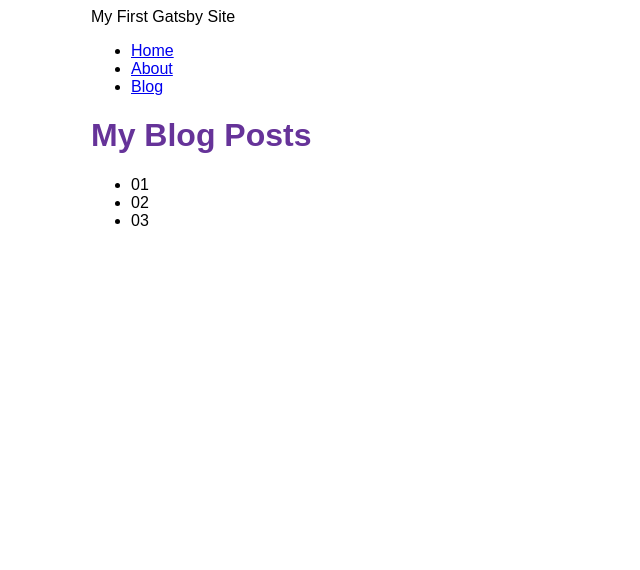
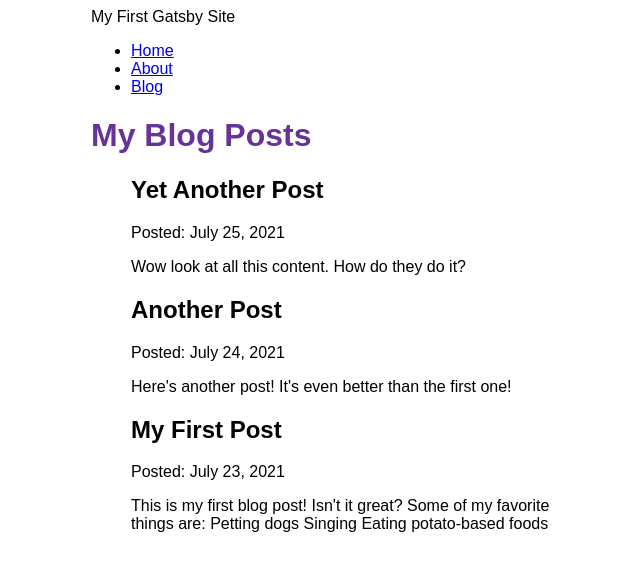
Before and after one commit to piotr-ratajczak-pc/my-first-gatsby-site, a Gatsby site: page /blog in a window 1280 px wide. Shown: the whole page, without its empty margins (299-939 px from the left). Built offline with nearby package versions, Linux system fonts and the light colour scheme; Gatsby itself is replaced by a stand-in of ours.

Commit message:
tut part 5

```diff
--- a/blog/01.mdx
+++ b/blog/01.mdx
@@ -0,0 +1,13 @@
+---
+title: "My First Post"
+date: "2021-07-23"
+slug: "my-first-post"
+---
+
+This is my first blog post! Isn't it *great*?
+
+Some of my **favorite** things are:
+
+* Petting dogs
+* Singing
+* Eating potato-based foods
--- a/blog/02.mdx
+++ b/blog/02.mdx
@@ -0,0 +1,7 @@
+---
+title: "Another Post"
+date: "2021-07-24"
+slug: "another-post"
+---
+
+Here's another post! It's even better than the first one!
--- a/blog/03.mdx
+++ b/blog/03.mdx
@@ -0,0 +1,7 @@
+---
+title: "Yet Another Post"
+date: "2021-07-25"
+slug: "yet-another-post"
+---
+
+Wow look at all this content. How do they do it?
--- a/gatsby-config.js
+++ b/gatsby-config.js
@@ -15,5 +15,6 @@ module.exports = {
         path: `${__dirname}/blog`,
       }
     },
+    "gatsby-plugin-mdx",
   ],
 }
--- a/package.json
+++ b/package.json
@@ -15,8 +15,10 @@
     "clean": "gatsby clean"
   },
   "dependencies": {
+    "@mdx-js/react": "^2.2.1",
     "gatsby": "^5.5.0",
     "gatsby-plugin-image": "^3.5.0",
+    "gatsby-plugin-mdx": "^5.5.0",
     "gatsby-plugin-sharp": "^5.5.0",
     "gatsby-source-filesystem": "^5.5.0",
     "react": "^18.2.0",
--- a/src/pages/blog.js
+++ b/src/pages/blog.js
@@ -8,10 +8,12 @@ const BlogPage = ({data}) => {
     <Layout pageTitle="My Blog Posts">
       <ul>
       {
-        data.allFile.nodes.map(node => (
-          <li key={node.name}>
-            {node.name}
-          </li>
+        data.allMdx.nodes.map((node) => (
+          <article key={node.id}>
+            <h2>{node.frontmatter.title}</h2>
+            <p>Posted: {node.frontmatter.date}</p>
+            <p>{node.excerpt}</p>
+          </article>
         ))
       }
       </ul>
@@ -21,13 +23,19 @@ const BlogPage = ({data}) => {
 
 export const query = graphql`
   query {
-    allFile {
+    allMdx(sort: { frontmatter: { date: DESC }}) {
       nodes {
-        name
+        frontmatter {
+          date(formatString: "MMMM D, YYYY")
+          title
+        }
+        id
+        excerpt
       }
     }
   }
 `
+
 export const Head = () => <Seo title="My Blog Posts" />
 
 export default BlogPage
```
Also changed, not shown: 1 other file.
